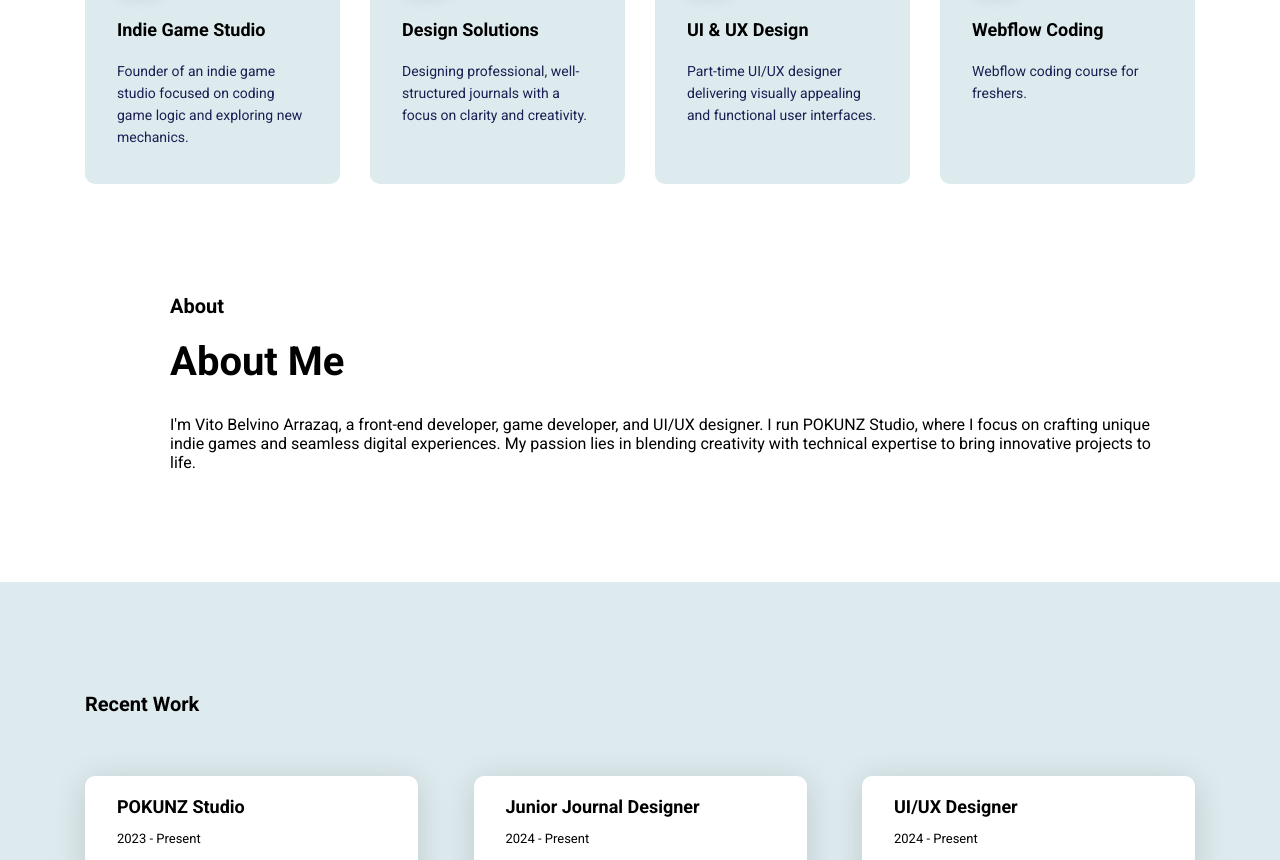
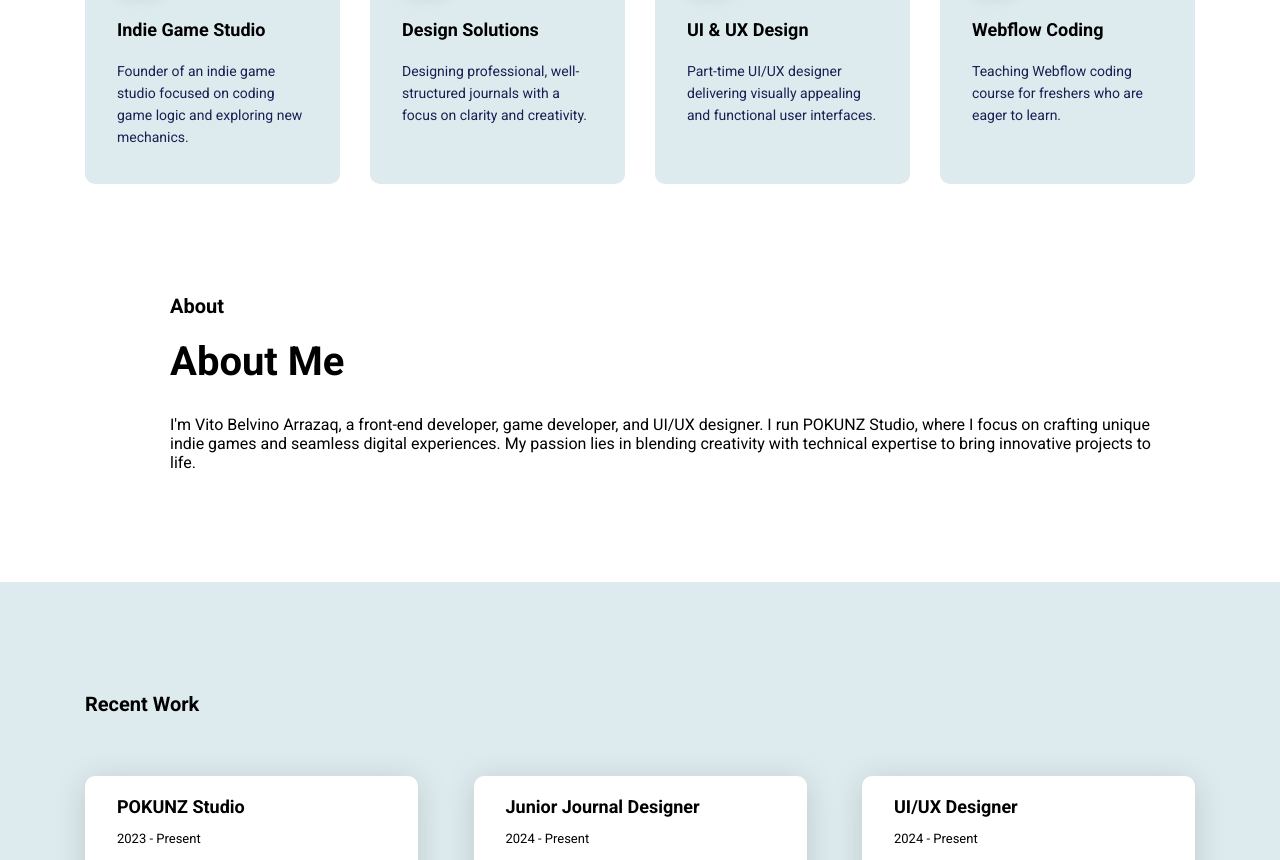
Before and after one commit to POKUNZ/Portofolio-POKUNZ, a plain HTML site: page index.html in a window 1280 px wide. Shown: the part 1116-1976 px from the top of the page. Drawn offline with nearby package versions, Linux system fonts and the light colour scheme.

Commit message:
index.html
Signed-off-by: POKUNZ <151511064+POKUNZ@users.noreply.github.com>

```diff
--- a/index.html
+++ b/index.html
@@ -73,7 +73,8 @@
                 <div class="icon"><i class='bx bx-code-alt'></i></i></div>
                 <h4>Webflow Coding</h4>
                 <p>
-                    Webflow coding course for freshers.
+                    Teaching Webflow coding course for freshers
+                    who are eager to learn.
                 </p>
             </div>
         </div>
```
